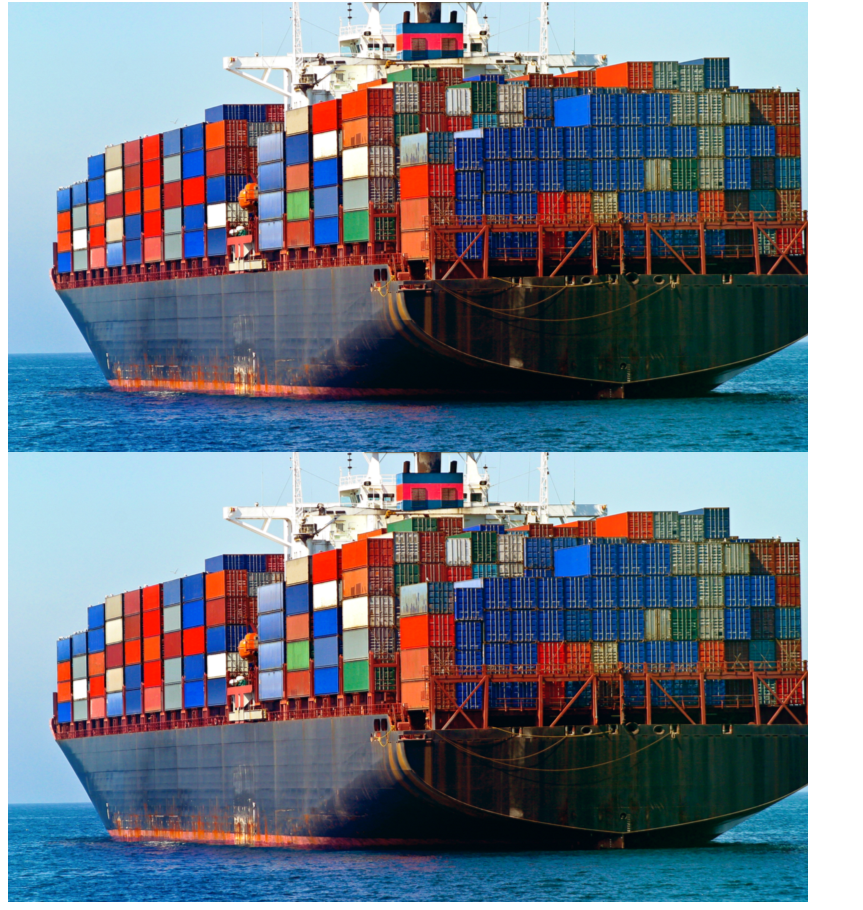
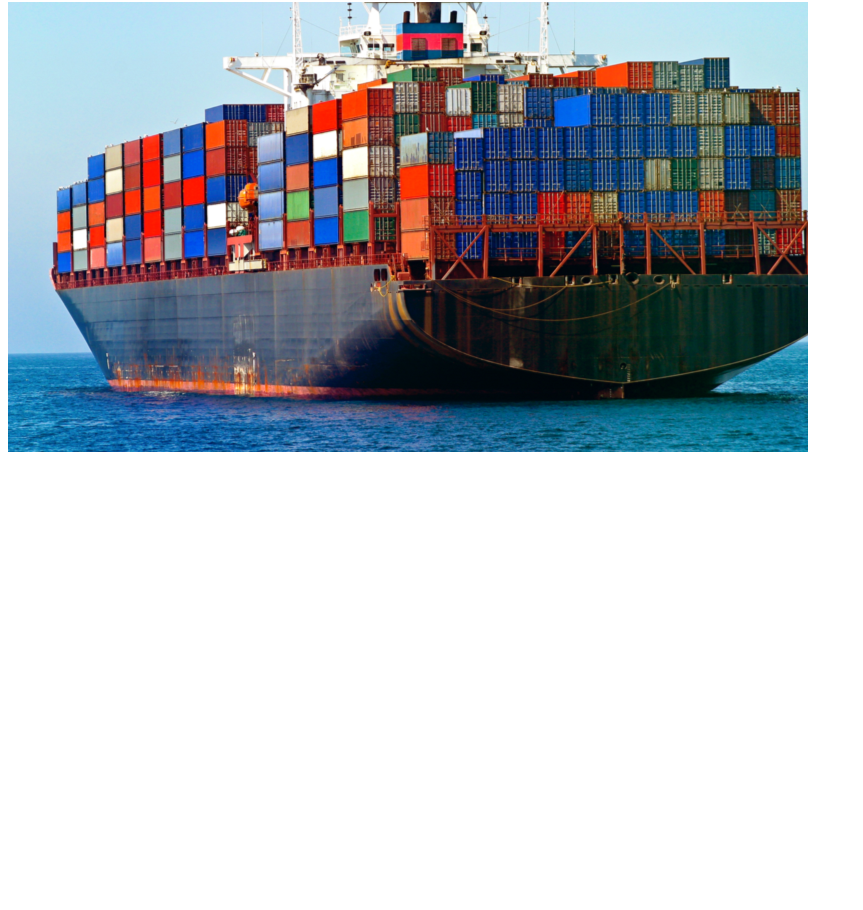
Before and after one commit to eswarreddy546/docker_file, a plain HTML site: page index.html in a window 1280 px wide. Shown: the part 64-974 px from the top of the page, without its empty margins (0-863 px from the left). After the commit the page ends 800 px from the top, so only its background shows below. Drawn offline with Linux system fonts and the light colour scheme.

Commit message:
Update index.html

```diff
--- a/index.html
+++ b/index.html
@@ -7,7 +7,6 @@
 
 		<section id="photos">
 			<img src="container.png" alt="container and a cat">
-			<img src="container.png" alt="container and a cat">
 		</section>
 
 	</body>
```
